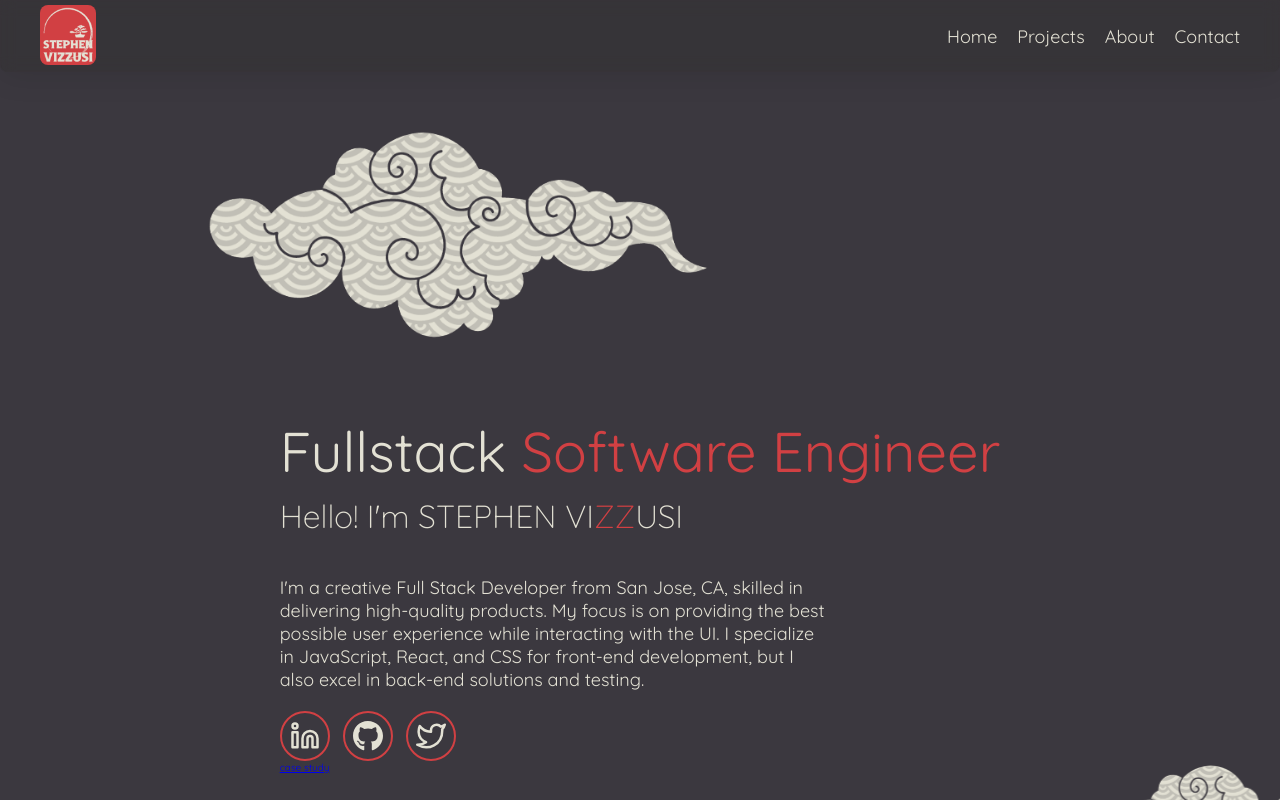
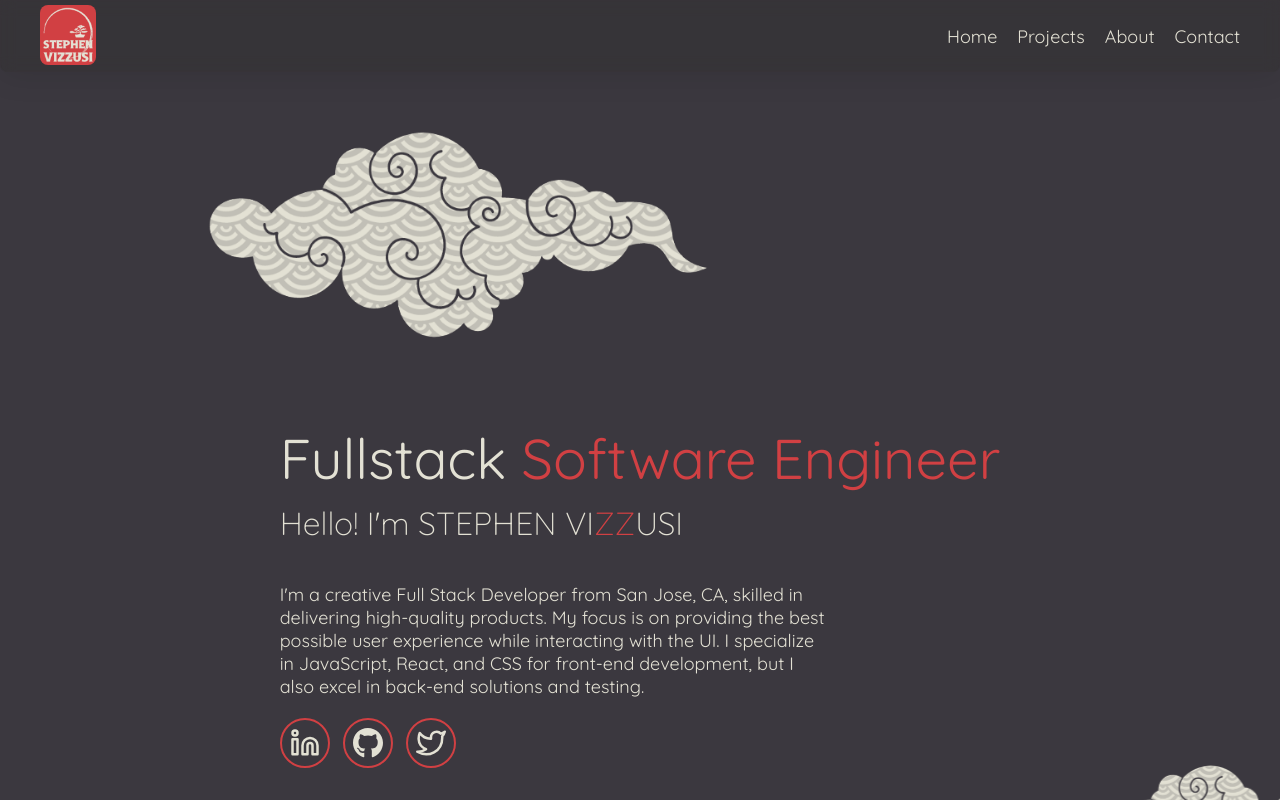
Before and after one commit to svizzusi/portfolio, a React (Vite) app: page / in a window 1280 px wide. Shown: the top 800 px of the page. Built offline with nearby package versions, Linux system fonts and the light colour scheme.

Commit message:
Removed the target _ blank from the Link tag

```diff
--- a/src/componets/Hero/Hero.jsx
+++ b/src/componets/Hero/Hero.jsx
@@ -10,7 +10,6 @@ const Hero = (props) => {
                 <h2>Hello! I'm STEPHEN VI<span>ZZ</span>USI</h2>
                 <p>I'm a creative Full Stack Developer from San Jose, CA, skilled in delivering high-quality products. My focus is on providing the best possible user experience while interacting with the UI. I specialize in JavaScript, React, and CSS for front-end development, but I also excel in back-end solutions and testing.</p>
                 <SocialIcons />
-                <Link to={'/case-study-1'}>case study</Link>
             </div>
         </main>
     )
--- a/src/componets/Projects/Project.jsx
+++ b/src/componets/Projects/Project.jsx
@@ -15,7 +15,7 @@ const Project = (props) => {
                 <span>{props.project.lang3}</span>
             </div>
             <div className={style.projectBtns}>
-                <Link to={props.project.link} target="_blank" rel="noopener noreferrer"><button>CASE STUDY</button></Link>
+                <Link to={props.project.link} rel="noopener noreferrer"><button>CASE STUDY</button></Link>
                 <a href={props.project.live} target="_blank" rel="noopener noreferrer"><button>LIVE</button></a>
                 <a href={props.project.github} target="_blank" rel="noopener noreferrer"><button>GITHUB</button></a>
             </div>
```
